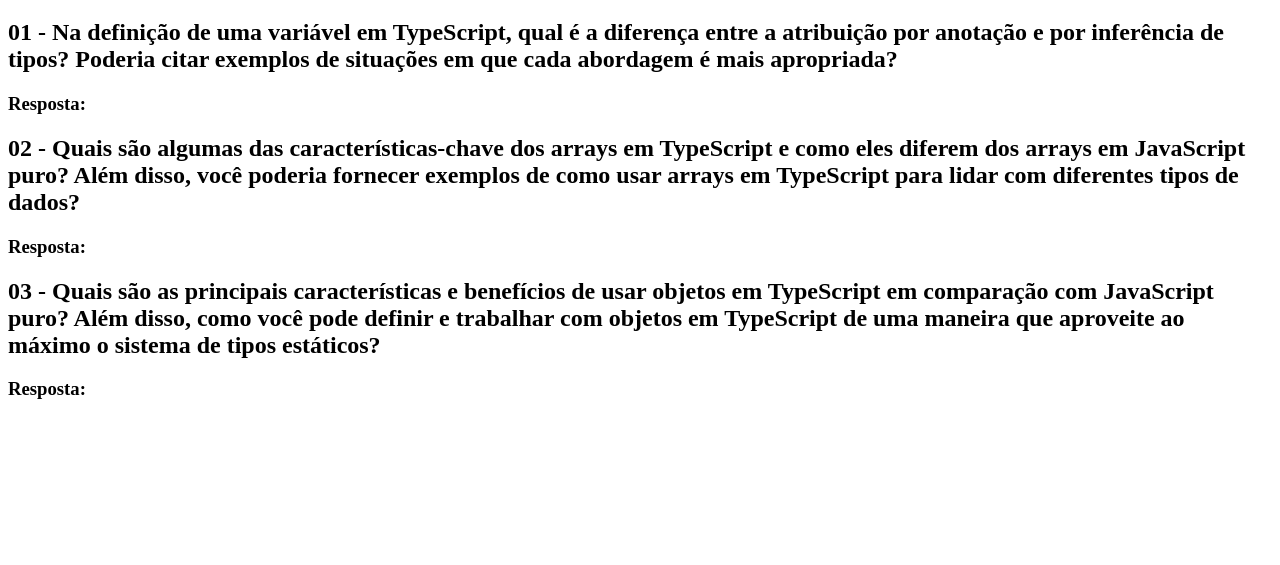
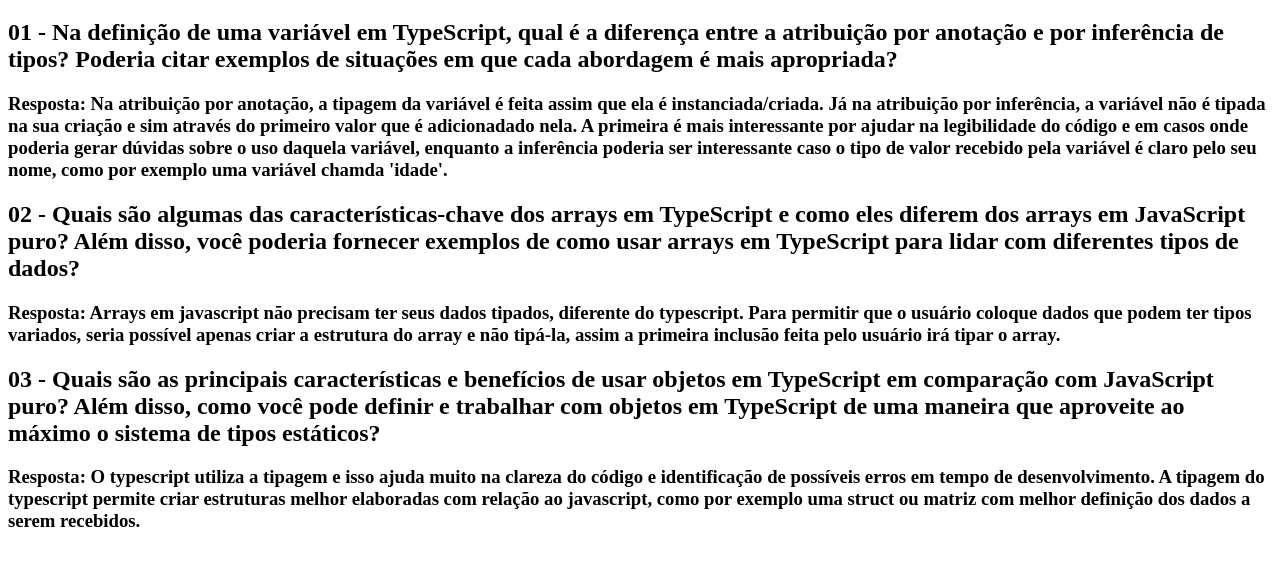
Before and after one commit to RenanYMartins/DesenvolvimentoWeb, a plain HTML site: page Aula_2_Versionamento/dist/index.html in a window 1280 px wide. Shown: the part 61-626 px from the top of the page. Drawn offline with Linux system fonts and the light colour scheme.

Commit message:
Resposta perguntas diferencas ts e js

```diff
--- a/Aula_2_Versionamento/dist/index.html
+++ b/Aula_2_Versionamento/dist/index.html
@@ -8,10 +8,10 @@
 <body>
     <h1>Questionário - Para exemplos utilize o console do browser</h1>
     <h2>01 - Na definição de uma variável em TypeScript, qual é a diferença entre a atribuição por anotação e por inferência de tipos? Poderia citar exemplos de situações em que cada abordagem é mais apropriada?</h2>
-    <h3>Resposta: </h3>
+    <h3>Resposta: Na atribuição por anotação, a tipagem da variável é feita assim que ela é instanciada/criada. Já na atribuição por inferência, a variável não é tipada na sua criação e sim através do primeiro valor que é adicionadado nela. A primeira é mais interessante por ajudar na legibilidade do código e em casos onde poderia gerar dúvidas sobre o uso daquela variável, enquanto a inferência poderia ser interessante caso o tipo de valor recebido pela variável é claro pelo seu nome, como por exemplo uma variável chamda 'idade'.</h3>
     <h2>02 - Quais são algumas das características-chave dos arrays em TypeScript e como eles diferem dos arrays em JavaScript puro? Além disso, você poderia fornecer exemplos de como usar arrays em TypeScript para lidar com diferentes tipos de dados?</h2>
-    <h3>Resposta: </h3>
+    <h3>Resposta: Arrays em javascript não precisam ter seus dados tipados, diferente do typescript. Para permitir que o usuário coloque dados que podem ter tipos variados, seria possível apenas criar a estrutura do array e não tipá-la, assim a primeira inclusão feita pelo usuário irá tipar o array.</h3>
     <h2>03 - Quais são as principais características e benefícios de usar objetos em TypeScript em comparação com JavaScript puro? Além disso, como você pode definir e trabalhar com objetos em TypeScript de uma maneira que aproveite ao máximo o sistema de tipos estáticos?</h3>
-    <h3>Resposta: </h3>
+    <h3>Resposta: O typescript utiliza a tipagem e isso ajuda muito na clareza do código e identificação de possíveis erros em tempo de desenvolvimento. A tipagem do typescript permite criar estruturas melhor elaboradas com relação ao javascript, como por exemplo uma struct ou matriz com melhor definição dos dados a serem recebidos. </h3>
 </body>
 </html>
```
